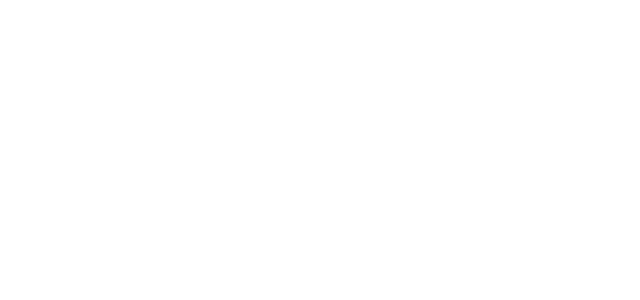
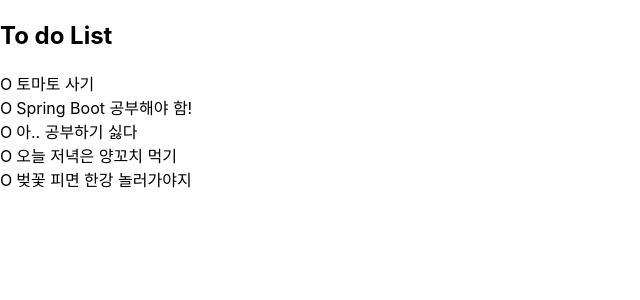
Before and after one commit to seobon/TeamTwoFront, a React (Create React App) app: page /todo in a window 1280 px wide. Before the commit this address had no page. Shown: the top 300 px of the page, without its empty margins (0-640 px from the left). Built offline with nearby package versions, Linux system fonts and the light colour scheme.

Commit message:
Feat: 캘린더, todo

```diff
--- a/package.json
+++ b/package.json
@@ -38,6 +38,7 @@
     ]
   },
   "devDependencies": {
+    "@babel/plugin-proposal-private-property-in-object": "^7.21.11",
     "postcss": "^8.4.35",
     "postcss-loader": "^8.1.0",
     "tailwindcss": "^3.4.1"
--- a/src/App.js
+++ b/src/App.js
@@ -1,14 +1,16 @@
 import { BrowserRouter, Route, Routes } from 'react-router-dom';
 import './App.css';
 import Test from './pages/testpage/Test.jsx';
-import Calendar from 'react-calendar';
+import Todo from './pages/calendar/Todo.jsx';
+import Calendar1 from './pages/calendar/Calendar.jsx';
 
 function App() {
   return (
     <BrowserRouter>
       <Routes>
         <Route path="/test" element={<Test />} />
-        <Route path="/calender" element={<Calendar />} />
+        <Route path="/calendar" element={<Calendar1 />} />
+        <Route path="/todo" element={<Todo />} />
       </Routes>
     </BrowserRouter>
   );
--- a/src/pages/calender/Calender.jsx
+++ b/src/pages/calendar/Calendar.jsx
@@ -1,7 +1,7 @@
 import { useState } from 'react';
 import Calendar from 'react-calendar';
 
-export default function Calender() {
+export default function Calendar1() {
   const [today, setToday] = useState(new Date()); // 현재 날짜를 today에 저장
 
   // onChange이벤트에 넣어줘서 날짜가 지날 때마다 today값이 업데이트 됨
@@ -14,6 +14,8 @@ export default function Calender() {
       <div className="w-[500px]">
         <Calendar onChange={onChangeToday} value={today} next2Label={null} prev2Label={null} />
       </div>
+      <div>캘린더 왜 안돼?</div>
+      <div>ㅇㅇㅇ</div>
     </>
   );
 }
--- /dev/null
+++ b/src/pages/calendar/Todo.jsx
@@ -0,0 +1,39 @@
+import { useState } from 'react';
+
+export default function Todo() {
+  const [toDoList, setToDoList] = useState([
+    { text: '토마토 사기', isCheck: false },
+    { text: 'Spring Boot 공부해야 함!', isCheck: false },
+    { text: '아.. 공부하기 싫다', isCheck: false },
+    { text: '오늘 저녁은 양꼬치 먹기', isCheck: false },
+    { text: '벚꽃 피면 한강 놀러가야지', isCheck: false },
+  ]);
+
+  const addTodo = todo => {
+    setToDoList([...toDoList, { text: todo, isCheck: false }]);
+  }; // todo 작성
+
+  const toggleCheck = index => {
+    const newToDoList = [...toDoList];
+    newToDoList[index].isCheck = !newToDoList[index].isCheck;
+    setToDoList(newToDoList);
+  }; // 토글 버튼
+
+  return (
+    <>
+      <div className="">
+        <div className="text-2xl font-bold mt-5 mb-5">To do List</div>
+        <ul>
+          {toDoList.map((todo, index) => (
+            <li key={index} className="">
+              <button onClick={() => toggleCheck(index)} className="mr-1">
+                {todo.isCheck ? 'V' : 'O'}
+              </button>
+              {todo.text}
+            </li>
+          ))}
+        </ul>
+      </div>
+    </>
+  );
+}
--- a/src/pages/calender/Todo.jsx
+++ /dev/null
@@ -1,10 +0,0 @@
-import Calender from './Calender';
-
-export default function Todo() {
-  return (
-    <>
-      <Calender />
-      <div>ddd</div>
-    </>
-  );
-}
--- a/src/pages/testpage/Test.jsx
+++ b/src/pages/testpage/Test.jsx
@@ -1,7 +1,17 @@
 import React from 'react';
 
 const Test = () => {
-  return <div className="container bg-gray-500">hi</div>;
+  return (
+    <>
+      <div className="container bg-gray-500">hi</div>
+      <div className="text-lg">Hello word</div>
+      <div className="text-2xl">Hello word</div>
+      <div className="text-9xl p-3">Hello world</div>
+      <div className="w-32 h-32 bg-red rounded-2xl"></div>
+      <br />
+      <div className="text-[33px] bg-[#6083c7] text-white mt-[10px]">Hello world</div>
+    </>
+  );
 };
 
 export default Test;
```
Also changed, not shown: 1 other file (tests, documents, lock files or other folders).
